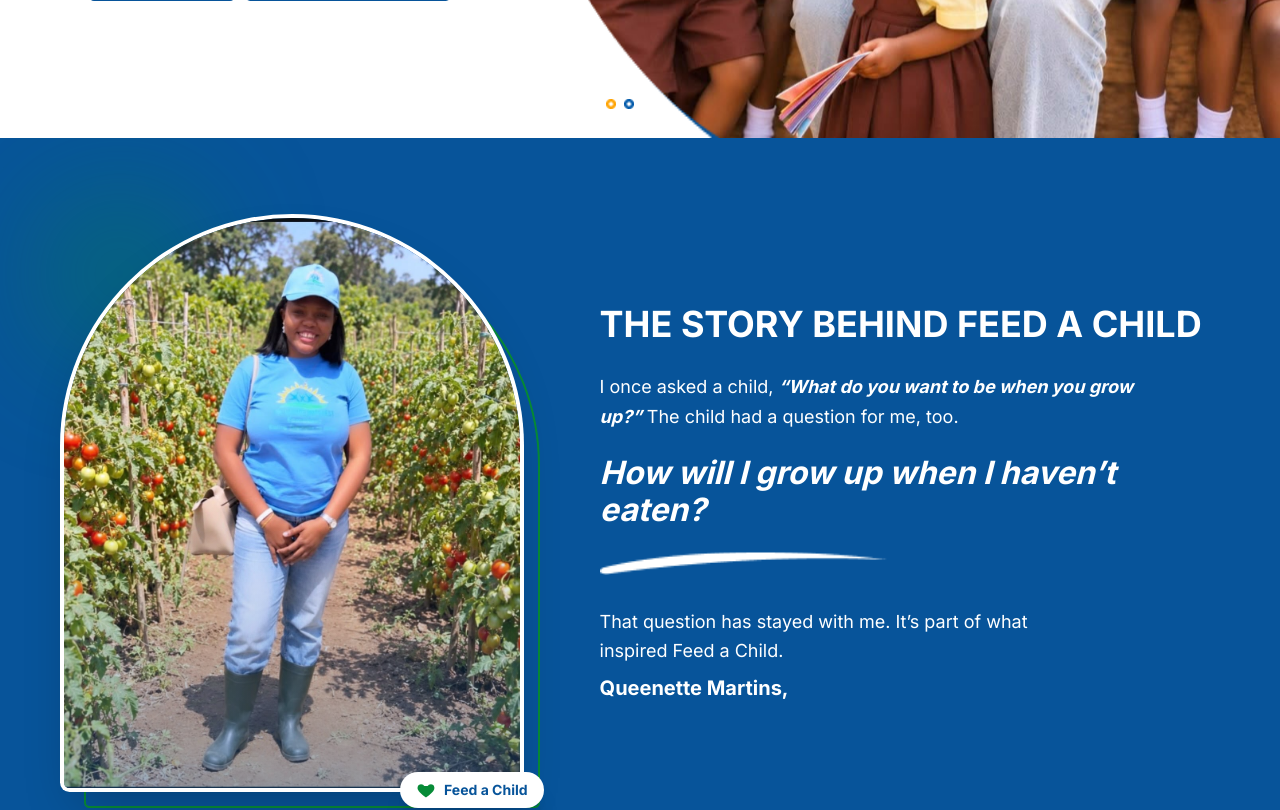
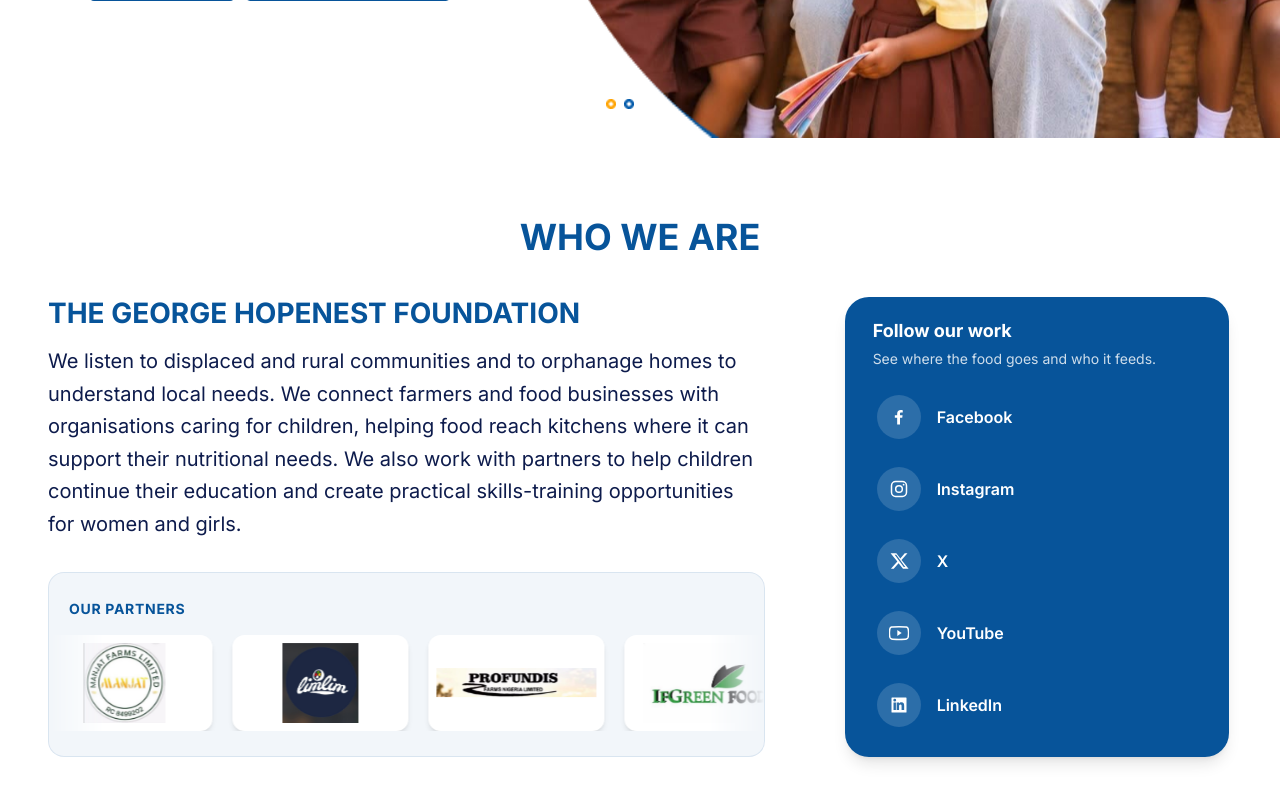
Before and after one commit to Richardyohanna/TGHF, a React (Vite) app: page / in a window 1280 px wide. Shown: the part 660-1470 px from the top of the page. Built offline with nearby package versions, Linux system fonts and the light colour scheme.

Commit message:
removed feed a child

```diff
--- a/src/pages/Home.tsx
+++ b/src/pages/Home.tsx
@@ -1,5 +1,5 @@
 import homepageBackground from "../assets/29.jpeg";
-import FeedAChildStory from "../sections/FeedAChildStory";
+// import FeedAChildStory from "../sections/FeedAChildStory";
 import Hero from "../sections/Hero";
 import OurProgrammes from "../sections/OurProgrammes";
 import WhoWeAre from "../sections/WhoWeAre";
@@ -14,7 +14,7 @@ const Home = () => {
                 style={{ backgroundImage: `url("${homepageBackground}")` }}
             />
             <Hero />
-            <FeedAChildStory />
+            {/* <FeedAChildStory /> */}
             <WhoWeAre />
 
 
```
